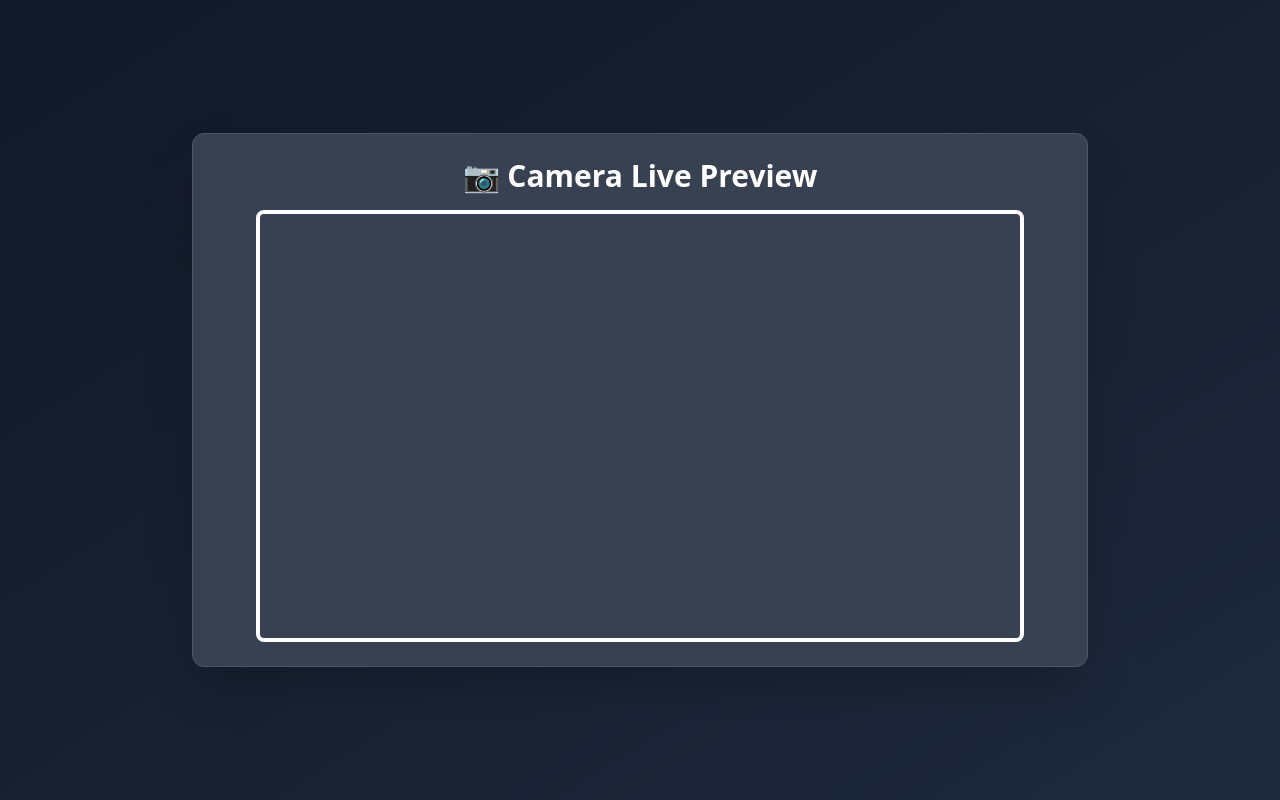
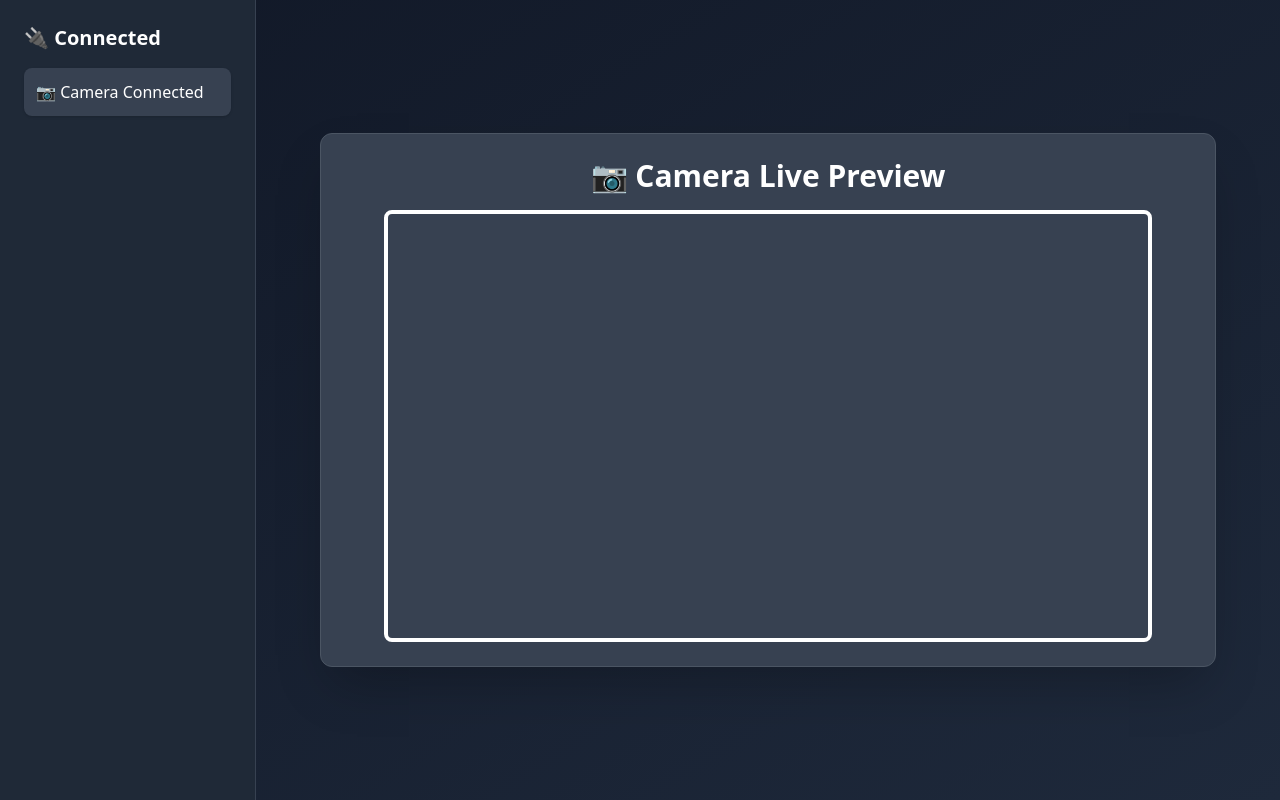
Before and after one commit to Sahif05/Moodsic-sahif, a React (Create React App) app: page /windowscr in a window 1280 px wide. Built offline with nearby package versions, Linux system fonts and the light colour scheme; no server answers.

Commit message:
Update WindowScr.tsx

```diff
--- a/src/pages/WindowScr.tsx
+++ b/src/pages/WindowScr.tsx
@@ -22,7 +22,20 @@ const WindowScr: React.FC = () => {
   }, []);
 
   return (
-    <div className="flex flex-col items-center justify-center min-h-screen bg-gradient-to-br from-gray-900 to-slate-800 text-white">
+    <div className="flex min-h-screen bg-gradient-to-br from-gray-900 to-slate-800 text-white">
+      {/* Sidebar */}
+      <div className="w-64 bg-gray-800 p-6 border-r border-gray-700">
+        <h2 className="text-xl font-bold mb-4">🔌 Connected</h2>
+        <ul className="space-y-2">
+          <li className="p-3 bg-gray-700 rounded-lg shadow hover:bg-gray-600 transition">
+            📷 Camera Connected
+          </li>
+          {/* Add more device items here if needed */}
+        </ul>
+      </div>
+
+      {/* Main content */}
+      <div className="flex flex-col items-center justify-center flex-1 p-6">
         <div className="w-full max-w-4xl rounded-xl shadow-2xl bg-gray-700 p-6 border border-gray-600">
           <h1 className="text-3xl font-semibold mb-4 text-center">
             📷 Camera Live Preview
@@ -37,6 +50,7 @@ const WindowScr: React.FC = () => {
           </div>
         </div>
       </div>
+    </div>
   );
 };
 
```
Lines whose indentation alone changed are shown as unchanged.
